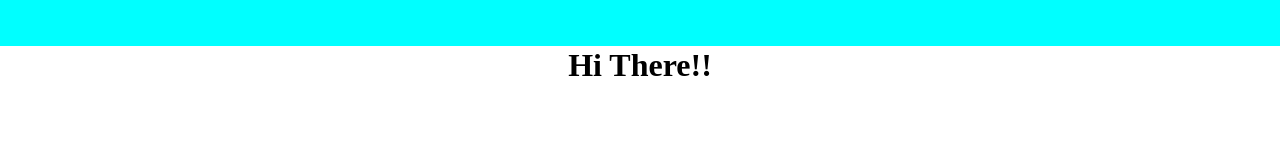
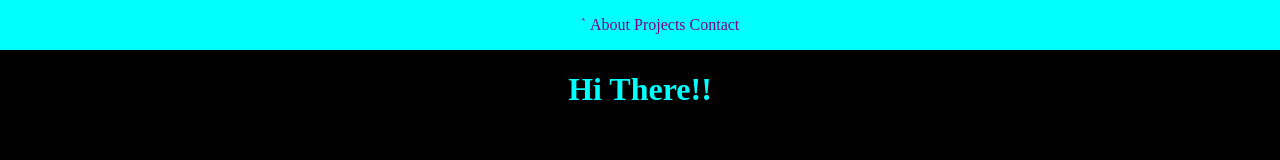
Before and after one commit to SamyakMahajan/Portfolio, a plain HTML site: page index.html in a window 1280 px wide. Drawn offline with Linux system fonts and the light colour scheme.

Commit message:
Created Navbar but without links

```diff
--- a/index.html
+++ b/index.html
@@ -9,10 +9,12 @@
 </head>
 <body>
     <nav>
-        <ul style="None">
-
+        <ul style="list-style: none;">
+`           <li>About</li>
+            <li>Projects</li>
+            <li>Contact</li>
         </ul>
     </nav>
-    <h1>Hi There!!</h1>
+<h1>Hi There!!</h1>
 </body>
 </html>
--- a/styles.css
+++ b/styles.css
@@ -1,9 +1,23 @@
 h1{
     text-align:center;
+    /* margin:0; */
 }
-
+body{
+    margin: 0;
+    background-color: black;
+    color: aqua;
+}
 nav{
-    margin:-20px;
-    height: 50px;
-    background-color: aqua;
+  display: flex;
+  align-items: center;
+  justify-content: center;
+  height: 50px;
+  background-color: aqua;
+  color: purple;
 }
+nav ul{
+    text-align: center;
+}
+nav li{
+    display: inline;
+}
```
